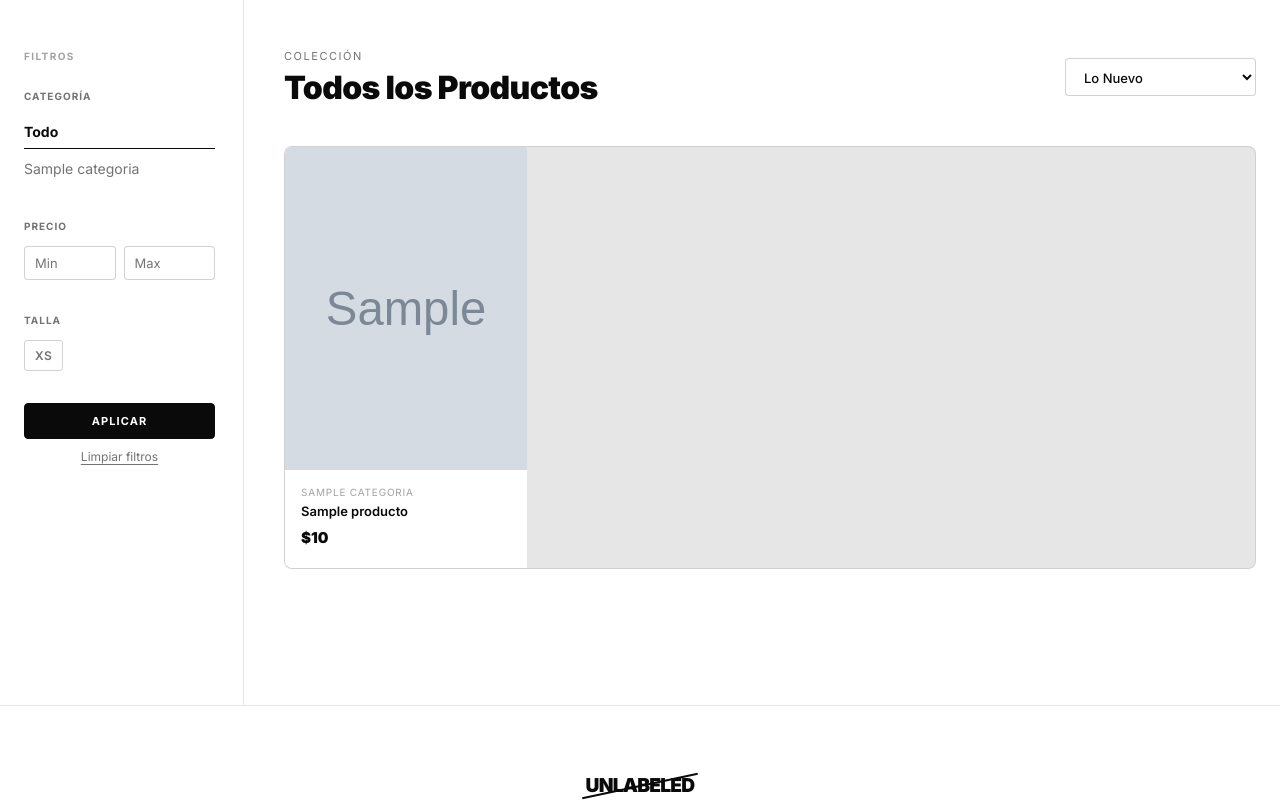
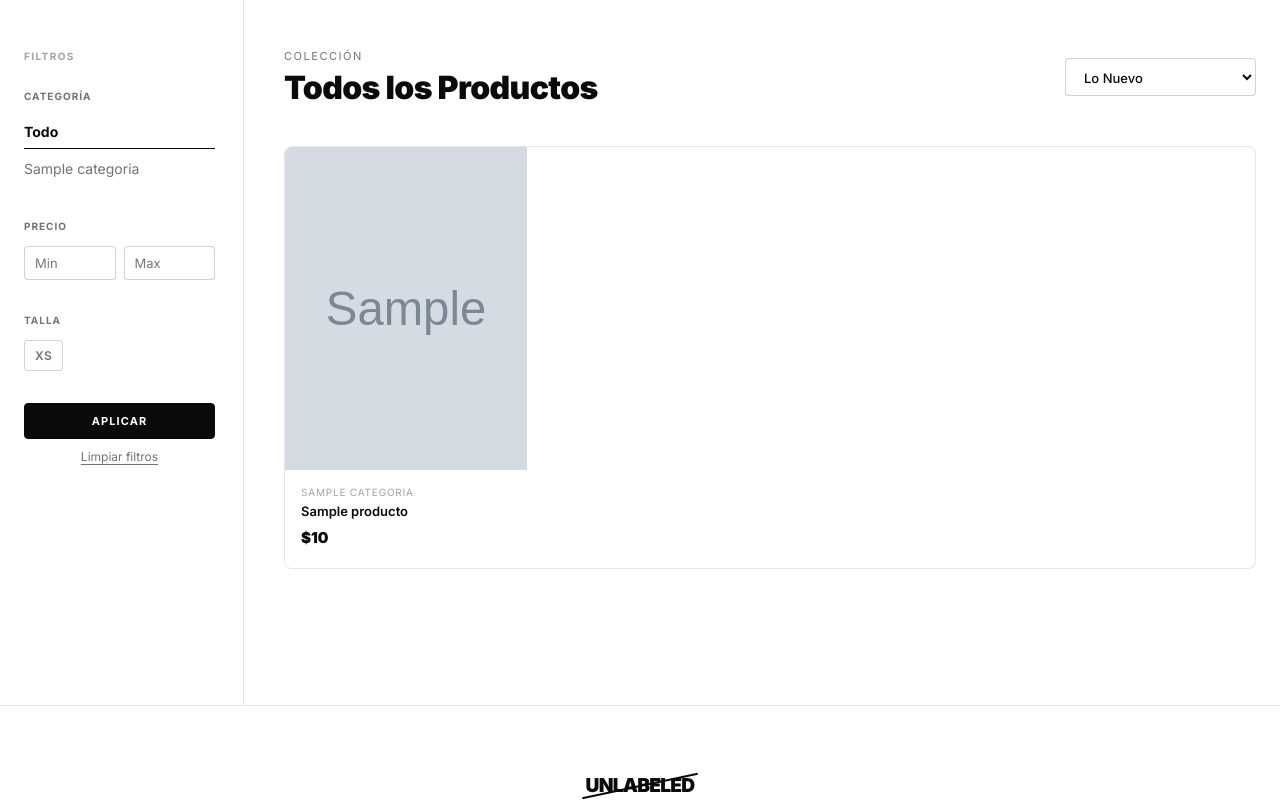
Before and after one commit to Hever-Alfonso/HMA_AS, a Django app: page /shop/ in a window 1280 px wide. Shown: the part 65-874 px from the top of the page. Run offline with Django 5.2, Linux system fonts and the light colour scheme; tables that the repository leaves empty hold one stand-in row (values such as "Sample post"); grey boxes marked "Sample" are stand-in pictures.

Commit message:
fix(products): set catalog empty grid background to white

```diff
--- a/products/templates/products/product_list.html
+++ b/products/templates/products/product_list.html
@@ -118,7 +118,7 @@
 
     <!-- Grid productos -->
     {% if products %}
-    <div style="display:grid; grid-template-columns:repeat(auto-fill,minmax(200px,1fr)); gap:1px; background:var(--border); border:1px solid var(--border); border-radius:8px; overflow:hidden; margin-bottom:40px;">
+    <div style="display:grid; grid-template-columns:repeat(auto-fill,minmax(200px,1fr)); gap:1px; background:var(--bg); border:1px solid var(--border); border-radius:8px; overflow:hidden; margin-bottom:40px;">
       {% for product in products %}
       <a href="{% url 'products:product_detail' product.slug %}" style="display:block; background:var(--bg); text-decoration:none; transition:background .15s;"
          onmouseover="this.style.background='var(--bg-alt)'" onmouseout="this.style.background='var(--bg)'">
```
